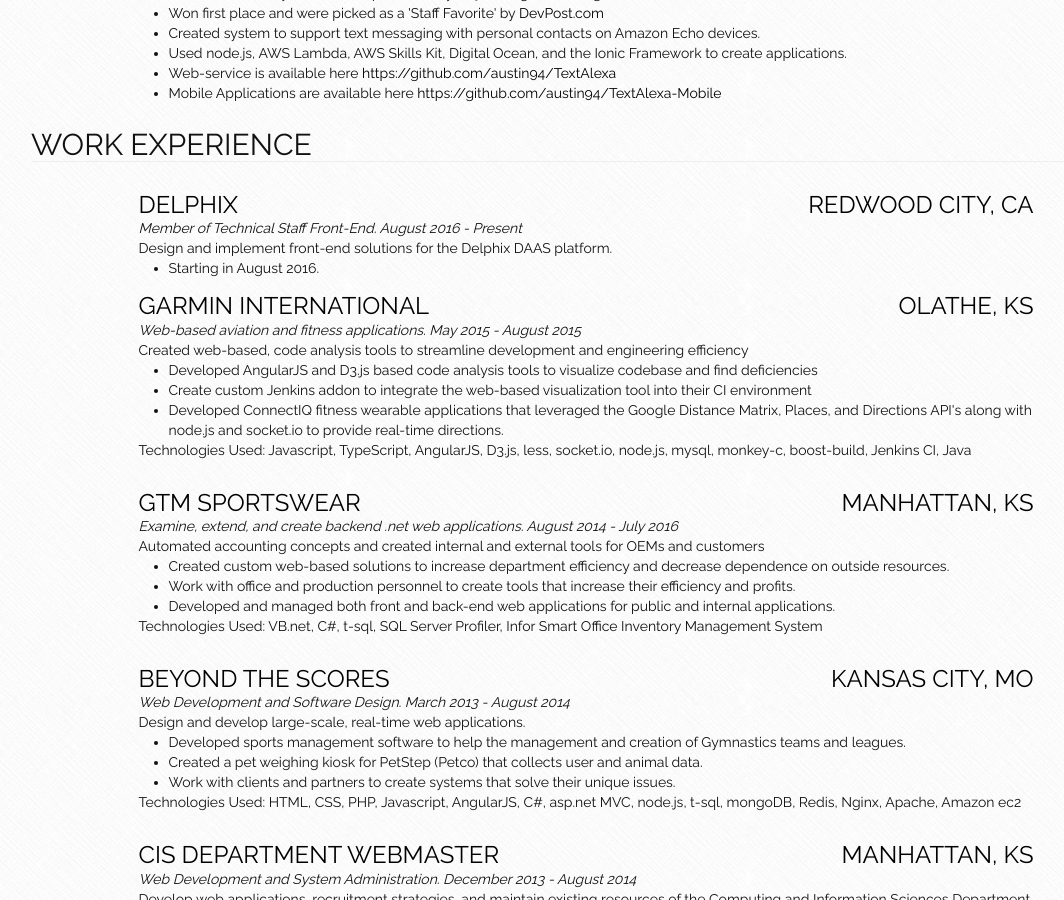
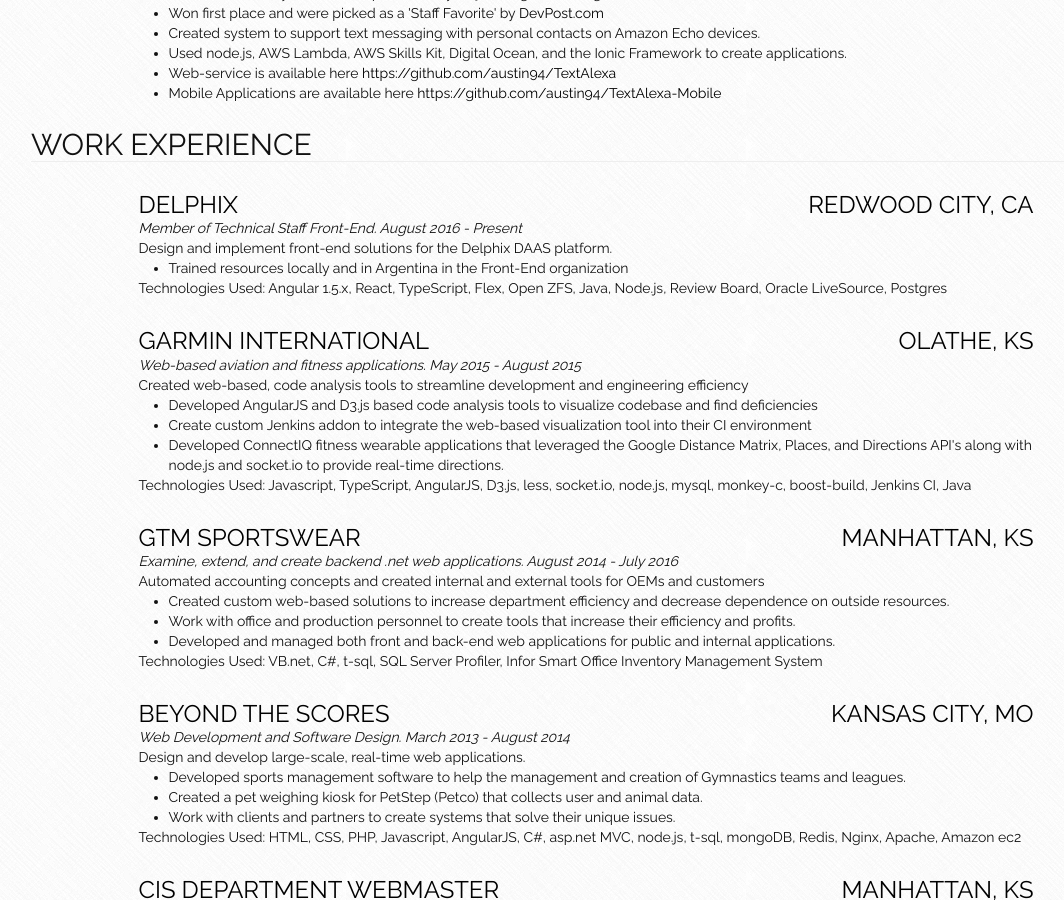
Before and after one commit to 121940kz/austingreen.info, a Jekyll site: the page built from index.html, in a window 1280 px wide and 900 px high, scrolled down 495 px. Shown: the whole window, without its empty margins (54-1118 px from the left). Built offline with Jekyll 4.4.1, drawn with Linux system fonts in a browser that asks for light colours.

Commit message:
Update information.json

```diff
--- a/_data/information.json
+++ b/_data/information.json
@@ -75,9 +75,12 @@
             "description": "Design and implement front-end solutions for the Delphix DAAS platform.",
             "involvement": [
               {
-                "description": "Starting in August 2016."
+                "description": "Worked with cross-functional teams to convert a large, Flex codebase to Angular 1 for the Delphix Data Virtualization Engine.",
+                "description": "Gave technical talks related to TypeScript and front-end development onsite at Rice University and remotely at Kansas State University.",
+                "description": "Trained resources locally and in Argentina in the Front-End organization"
               }
-            ]
+            ],
+            "technologies": "Angular 1.5.x, React, TypeScript, Flex, Open ZFS, Java, Node.js, Review Board, Oracle LiveSource, Postgres"
           },
           {
             "name": "Garmin International",
```
